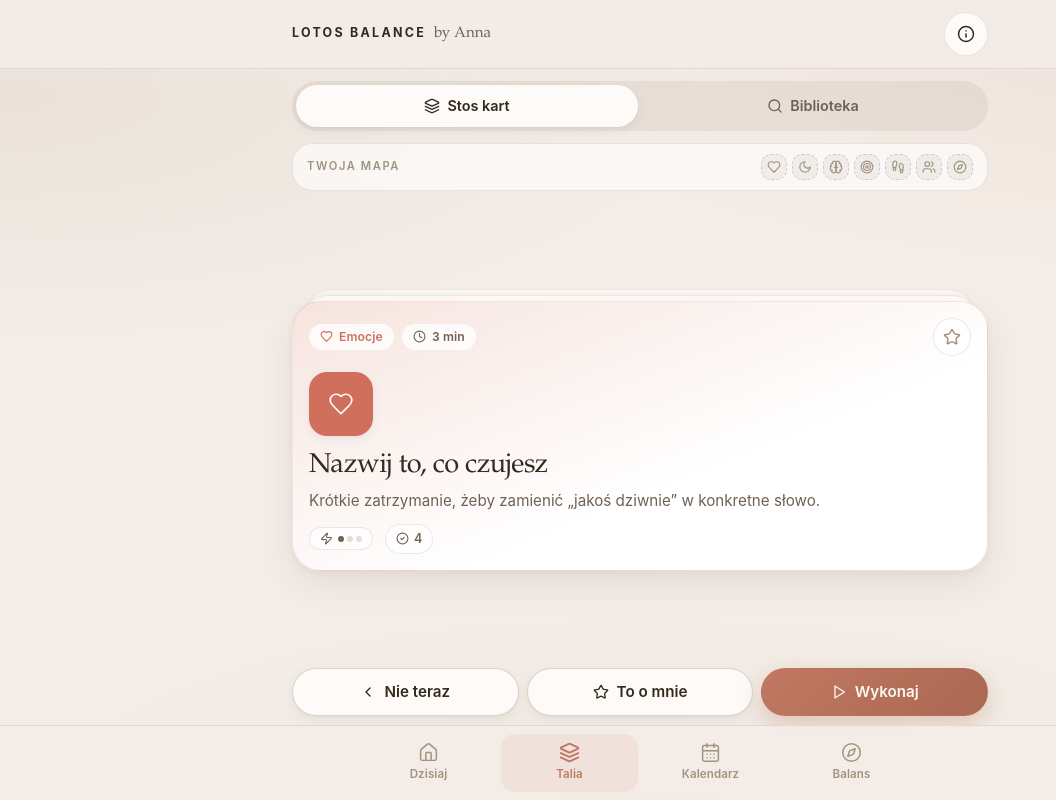
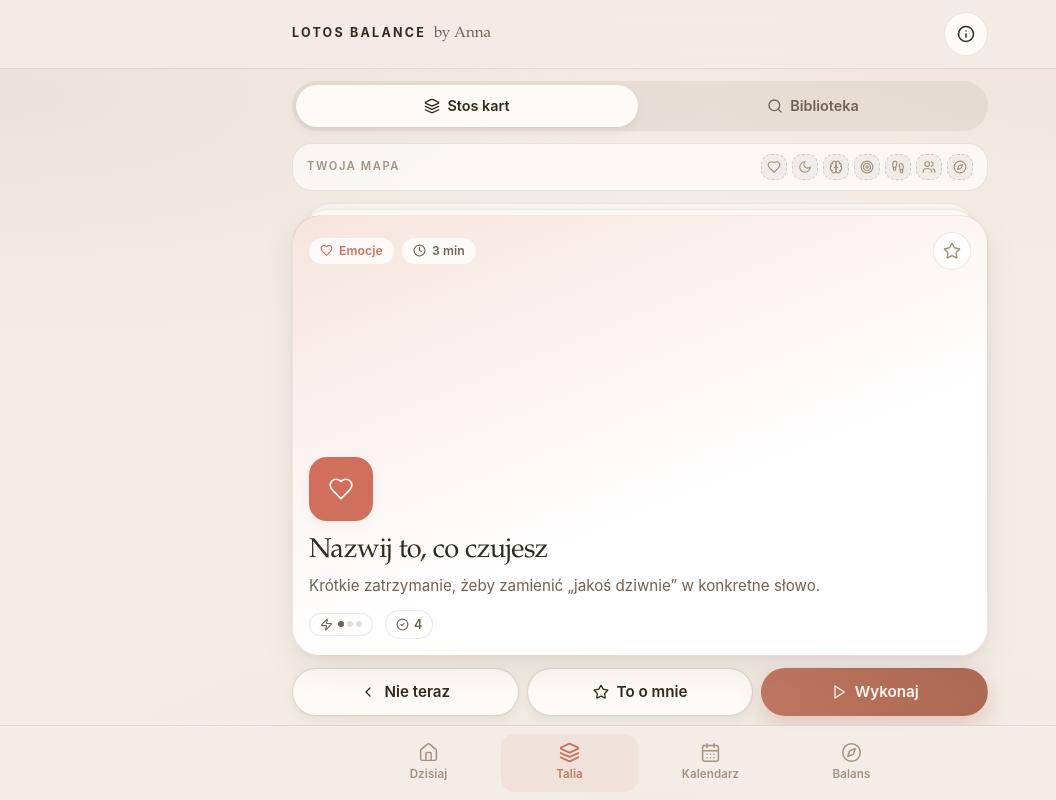
Before and after one commit to Mrwithoutbody/lotos-balance, a React (Vite) app: page / in a window 1280 px wide. Shown: the whole page, without its empty margins (0-1056 px from the left). Built offline with nearby package versions, Linux system fonts and the light colour scheme.

Commit message:
Revert "fix(talia): karta bez pustego srodka, znika po wykonaniu, nastroj pytany raz"
This reverts commit a5974aa5dfbafb0fe39727078511d4cdff4bbaa7.

```diff
--- a/src/components/CardPlayer.tsx
+++ b/src/components/CardPlayer.tsx
@@ -31,23 +31,10 @@ function summaryText(before: Scale5, after: Scale5): string {
   return 'Dziś ta aktywacja nie pomogła. Następnym razem spróbujemy innego podejścia.'
 }
 
-/** Check-in sprzed pół godziny to ta sama odpowiedź — nie pytamy o nastrój drugi raz. */
-const MOOD_REUSE_MS = 30 * 60 * 1000
-
 export function CardPlayer({ card, source, calendarEntryId, onClose }: Props) {
-  const { state, saveSession, setEntryDone } = useAppState()
-  const knownMood = useMemo(() => {
-    const today = todayKey()
-    const last = [...state.checkIns]
-      .reverse()
-      .find((c) => c.date === today && c.state !== undefined)
-    if (!last) return undefined
-    return Date.now() - new Date(last.createdAt).getTime() < MOOD_REUSE_MS ? last.state : undefined
-    // Liczymy raz, przy otwarciu odtwarzacza.
-    // eslint-disable-next-line react-hooks/exhaustive-deps
-  }, [])
-  const [phase, setPhase] = useState<Phase>(knownMood === undefined ? 'before' : 'run')
-  const [before, setBefore] = useState<Scale5 | undefined>(knownMood)
+  const { saveSession, setEntryDone } = useAppState()
+  const [phase, setPhase] = useState<Phase>('before')
+  const [before, setBefore] = useState<Scale5>()
   const [after, setAfter] = useState<Scale5>()
   const [note, setNote] = useState('')
   const [secondsLeft, setSecondsLeft] = useState(card.minutes * 60)
--- a/src/screens/DeckScreen.tsx
+++ b/src/screens/DeckScreen.tsx
@@ -13,7 +13,6 @@ import { TIME_OPTIONS } from '../data/goals'
 import { useAppState } from '../hooks/useAppState'
 import type { ActivationCard, AreaId, Minutes, Scale5, SwipeDirection } from '../types'
 import { knownAreas, latestSnapshot, unknownAreas } from '../utils/balance'
-import { todayKey } from '../utils/date'
 import type { TabId } from '../components/BottomNav'
 
 interface Props {
@@ -66,16 +65,8 @@ export function DeckScreen({ onPlay, onNavigate }: Props) {
   // Plan sond ustalamy raz na wejściu, żeby stos nie przeskakiwał po odpowiedzi.
   const [probePlan] = useState<AreaId[]>(() => unknownAreas(levels))
 
-  // Karta wykonana dziś znika ze stosu — inaczej apka nie pamięta, co przed chwilą zrobiłaś.
-  const doneToday = useMemo(() => {
-    const today = todayKey()
-    return new Set(
-      state.sessions.filter((s) => s.completed && s.date === today).map((s) => s.cardId),
-    )
-  }, [state.sessions])
-
   const queue = useMemo<QueueItem[]>(() => {
-    const ordered = interleaveByArea(CARDS.filter((c) => !doneToday.has(c.id)))
+    const ordered = interleaveByArea(CARDS)
     const items: QueueItem[] = []
     let probe = 0
     ordered.forEach((card, i) => {
@@ -90,14 +81,13 @@ export function DeckScreen({ onPlay, onNavigate }: Props) {
       probe += 1
     }
     return items
-  }, [probePlan, doneToday])
+  }, [probePlan])
 
-  const current = queue.length > 0 ? queue[index % queue.length] : null
+  const current = queue[index % queue.length]
   const advance = useCallback(() => setIndex((i) => i + 1), [])
 
   const handleSwipe = useCallback(
     (direction: SwipeDirection) => {
-      if (!current) return
       if (current.kind === 'karta') recordSwipe(current.card.id, current.card.area, direction)
       advance()
     },
@@ -149,18 +139,7 @@ export function DeckScreen({ onPlay, onNavigate }: Props) {
         ))}
       </div>
 
-      {mode === 'stos' && !current && (
-        <section className="surface stack-sm">
-          <h2 className="h1">Na dziś to wszystko.</h2>
-          <p className="muted">Przeszłaś przez całą talię. Wróć jutro albo zajrzyj do biblioteki.</p>
-          <button type="button" className="btn btn-secondary btn-block" onClick={() => setMode('biblioteka')}>
-            <Icon name="Search" size={16} />
-            Biblioteka
-          </button>
-        </section>
-      )}
-
-      {mode === 'stos' && current && (
+      {mode === 'stos' && (
         <section className="deck-flow">
           <div
             className="map-progress surface-quiet row-between"
@@ -186,9 +165,9 @@ export function DeckScreen({ onPlay, onNavigate }: Props) {
           </div>
 
           <div className="deck-stage">
+            <span className="deck-ghost deck-ghost-2" aria-hidden="true" />
+            <span className="deck-ghost deck-ghost-1" aria-hidden="true" />
             <div className="deck-live" key={`${index}-${current.kind}`}>
-              <span className="deck-ghost deck-ghost-2" aria-hidden="true" />
-              <span className="deck-ghost deck-ghost-1" aria-hidden="true" />
               {current.kind === 'karta' ? (
                 <SwipeCard
                   onSwipe={handleSwipe}
--- a/src/styles/screens.css
+++ b/src/styles/screens.css
@@ -238,15 +238,12 @@
   box-shadow: var(--shadow-sm);
 }
 
-/* Karta ma wysokosc swojej tresci i stoi na srodku wolnej przestrzeni.
-   Rozciagana na cala scene robila 300+ px pustego gradientu. */
 .deck-stage {
   position: relative;
   padding-top: 12px;
   flex: 1;
   min-height: 260px;
   display: flex;
-  align-items: center;
 }
 
 .deck-stage .swipe-card,
@@ -262,12 +259,11 @@
   animation: fade-up 0.3s ease both;
 }
 
-/* Duchy siedza w .deck-live, wiec wystaja spod karty niezaleznie od jej wysokosci. */
 .deck-ghost {
   position: absolute;
   left: 12px;
   right: 12px;
-  top: -12px;
+  top: 0;
   height: 60px;
   border-radius: var(--radius-lg);
   background: var(--paper);
@@ -278,7 +274,7 @@
 .deck-ghost-1 {
   left: 8px;
   right: 8px;
-  top: -6px;
+  top: 6px;
   opacity: 0.85;
 }
 
@@ -303,13 +299,26 @@
   gap: var(--sp-3);
 }
 
+.deck-stage .activation-card {
+  flex: 1;
+  min-height: 0;
+  display: flex;
+  flex-direction: column;
+}
+
+/* Cały blok treści (emblemat, tytuł, opis) kotwiczy przy dole — góra to tylko pigułki. */
 .deck-stage .activation-emblem {
   width: 64px;
   height: 64px;
+  margin-top: auto;
 }
 
 .deck-stage .activation-title {
   font-size: 1.7rem;
+}
+
+.deck-stage .activation-footer {
+  margin-top: auto;
 }
 
 /* ——— Gest na stosie ——— */
```
Also changed, not shown: 1 other file (tests, documents, lock files or other folders).
